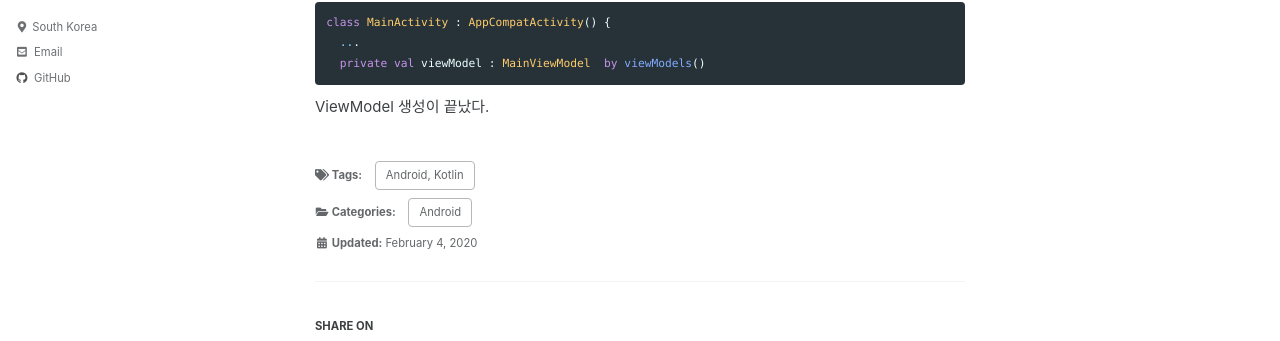
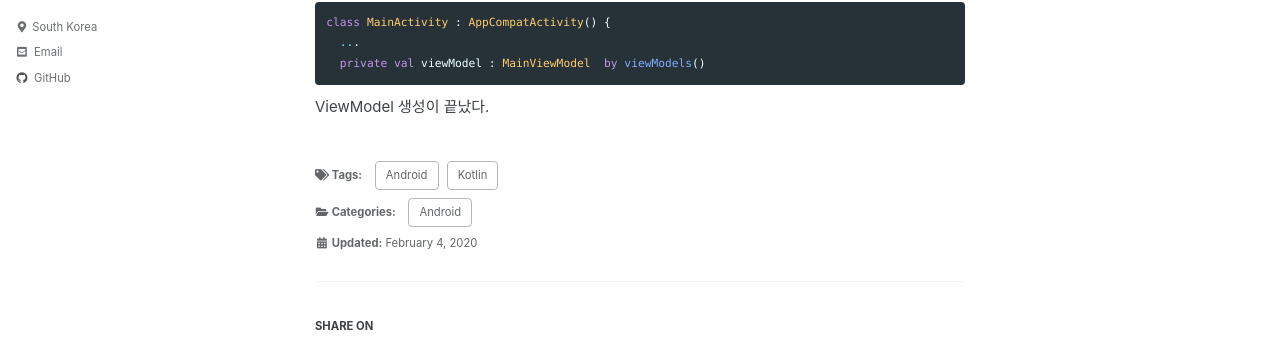
Before and after one commit to JuTaK97/JuTaK97.github.io, a Jekyll site: the page built from _posts/2022-02-04-android-1.md, in a window 1280 px wide and 900 px high, scrolled down 1574 px. Shown: the part 92-433 px from the top of the window. Built offline with Jekyll 4.4.1, drawn with Linux system fonts in a browser that asks for light colours; cached includes are drawn as plain includes.

```diff
--- a/_posts/2022-02-04-android-1.md
+++ b/_posts/2022-02-04-android-1.md
@@ -3,7 +3,8 @@ title : "ViewModel 시작하기"
 categories :
   - Android
 tags :
-  - Android, Kotlin
+  - Android
+  - Kotlin
 last_modified_at: 2020-02-04T16:33:00-05:00
 ---
 
```
